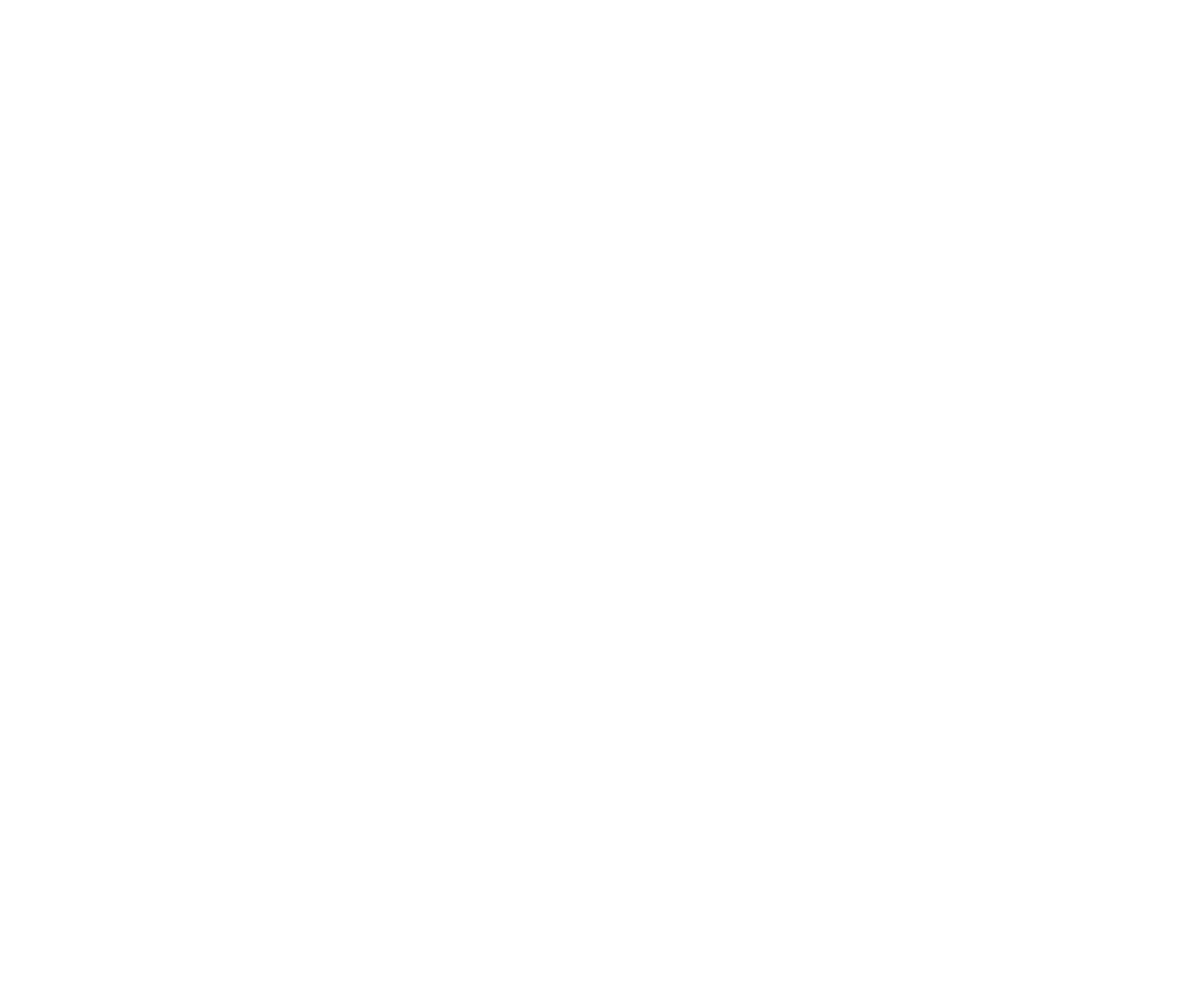
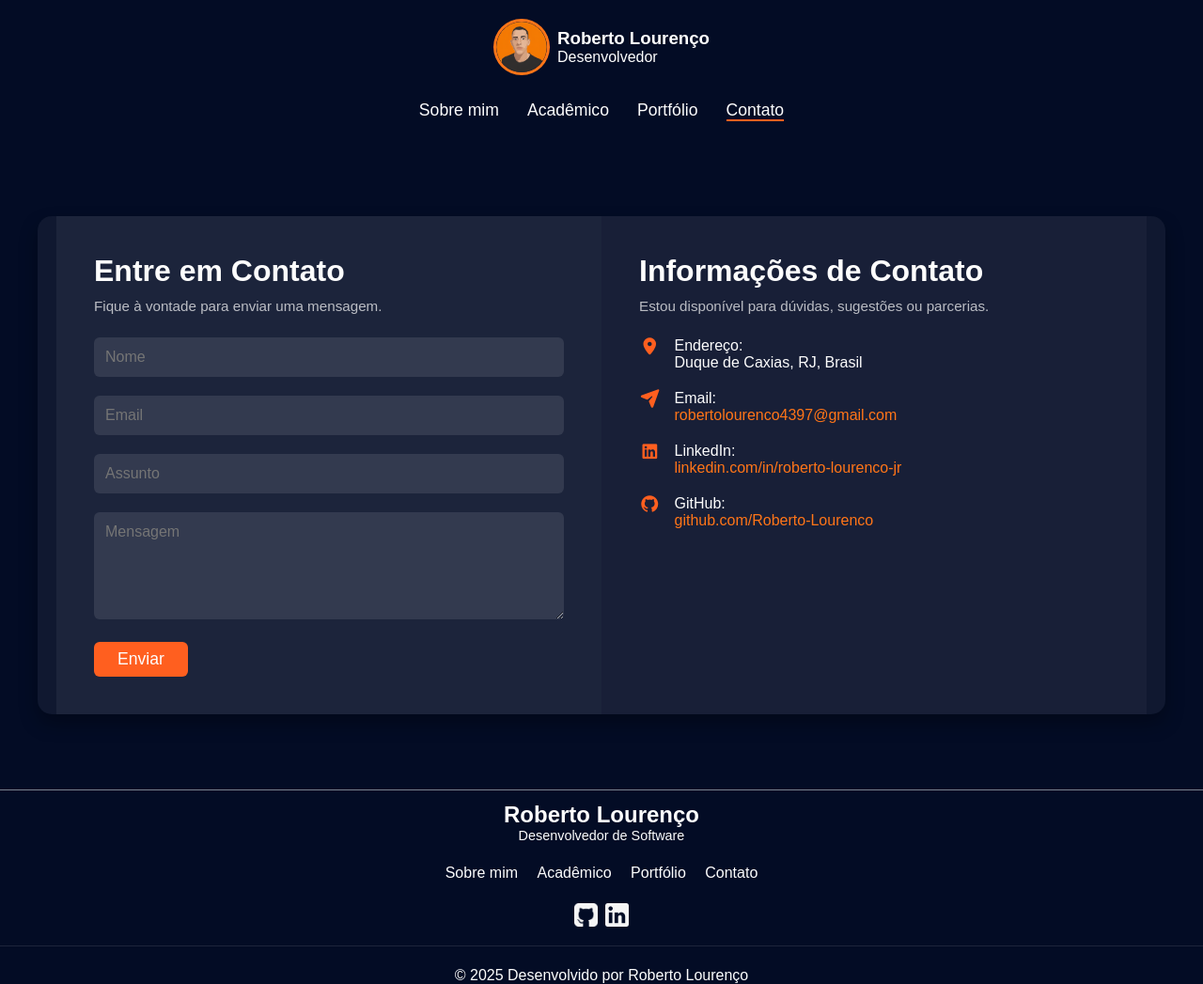
Before and after one commit to Roberto-Lourenco/portfolio, a plain HTML site: page contato.html in a window 1280 px wide. Shown: the whole page at 94% size. Before the commit the page ends 800 px from the top, so only its background shows below. Drawn offline with Linux system fonts and the light colour scheme; a web font is replaced by a local one.

Commit message:
feat/refactor: finaliza pagina contato e refatora cards da pagina academica

```diff
--- /dev/null
+++ b/assets/css/contato.css
@@ -0,0 +1,120 @@
+@import url(styles.css);
+
+/* Contact Card */
+.contact-card {
+    display: flex;
+    flex-wrap: wrap;
+    background-color: rgba(255,255,255,0.05);
+    border-radius: 15px;
+    box-shadow: 0 10px 20px rgba(0,0,0,0.3);
+    color: var(--text-color);
+    overflow: hidden;
+    margin: 80px auto;
+}
+
+.form-section, .info-section {
+    flex: 1 1 400px;
+    padding: 40px;
+}
+
+.form-section {
+    background-color: rgba(255,255,255,0.05);
+}
+
+.info-section {
+    background-color: rgba(255,255,255,0.03);
+}
+
+/* Titles */
+.title {
+    font-size: 2rem;
+    font-weight: 600;
+    color: var(--text-color);
+    margin-bottom: 10px;
+}
+
+.subtitle {
+    font-size: 0.95rem;
+    color: rgba(255,255,255,0.7);
+    margin-bottom: 25px;
+}
+
+/* Form Inputs */
+.form-group {
+    margin-bottom: 20px;
+}
+
+.form-group input[type="text"], input[type="email"], textarea {
+    width: 100%;
+    padding: 12px;
+    border: none;
+    border-radius: 6px;
+    background: rgba(255,255,255,0.1);
+    color: var(--text-color);
+    font-size: 1rem;
+    outline: none;
+    transition: box-shadow 0.3s, border 0.3s;
+}
+
+.form-group input:focus, textarea:focus {
+    box-shadow: 0 0 8px var(--highlight-color);
+    border: 1px solid var(--highlight-color);
+}
+
+.form-group textarea {
+    resize: vertical;
+    min-height: 100px;
+}
+
+/* Botão */
+.form-section button {
+    background: var(--highlight-color);
+    color: var(--text-color);
+    font-size: 1.1rem;
+    padding: 8px 25px;
+    border: none;
+    border-radius: 6px;
+    font-weight: 500;
+    cursor: pointer;
+    transition: background 0.3s, transform 0.2s;
+}
+
+.form-section button:hover {
+    background: var(--primary-color);
+    transform: translateY(-2px);
+}
+
+/* Info Section */
+.info-item {
+    display: flex;
+    align-items: flex-start;
+    margin-bottom: 20px;
+}
+
+.info-item i {
+    font-size: 18px;
+    color: var(--highlight-color);
+    margin-right: 15px;
+}
+
+.info-item .label {
+    font-weight: 500;
+    display: block;
+}
+
+/* Links */
+.info-item a {
+    color: var(--primary-color);
+    text-decoration: none;
+}
+
+.info-item a:hover {
+    color: var(--highlight-color);
+}
+
+/* Responsividade */
+@media(max-width: 900px){
+    .contact-card {
+        flex-direction: column;
+    }
+}
--- a/assets/css/styles.css
+++ b/assets/css/styles.css
@@ -231,7 +231,7 @@ ul li{
   height: 200px;
   pointer-events: none;
   border-radius: 50%;
-  background: rgb(63, 26, 175);
+  background: rgba(63, 26, 175, 0.486);
   filter: blur(200px);
   transform: translate(-50%, -50%);
   z-index: -1;
--- a/contato.html
+++ b/contato.html
@@ -0,0 +1,139 @@
+<!DOCTYPE html>
+<html lang="en">
+
+<head>
+    <meta charset="UTF-8">
+    <meta name="viewport" content="width=device-width, initial-scale=1.0">
+    <meta name="description" content="Portfólio Acadêmico de Roberto Lourenço, projetos e experiências.">
+    <meta name="author" content="Roberto">
+    <title>Contato | Roberto Lourenço</title>
+    <link rel="stylesheet" href="assets/css/contato.css">
+    <link rel="stylesheet" href="https://cdnjs.cloudflare.com/ajax/libs/font-awesome/7.0.0/css/all.min.css" integrity="sha512-DxV+EoADOkOygM4IR9yXP8Sb2qwgidEmeqAEmDKIOfPRQZOWbXCzLC6vjbZyy0vPisbH2SyW27+ddLVCN+OMzQ==" crossorigin="anonymous" referrerpolicy="no-referrer" />
+</head>
+
+<body>
+    <header id="header_top">
+        <div class="logo">
+            <img src="assets/img/avatarperfilgemini.png" alt="Avatar com a foto cartoonizada de Roberto Lourenço">
+            <div class="text-logo">
+                <h3>Roberto Lourenço</h3>
+                <p>Desenvolvedor</p>
+            </div>
+        </div>
+        <!-- Menu desktop -->
+        <nav id="nav_top">
+            <ul>
+                <li><a href="index.html">Sobre mim</a></li>
+                <li><a href="academico.html">Acadêmico</a></li>
+                <li><a href="portfolio.html">Portfólio</a></li>
+                <li><a href="contato.html" class="active">Contato</a></li>
+            </ul>
+        </nav>
+
+        <!-- Botão hamburger -->
+        <button class="nav-toggle" aria-label="Abrir menu" aria-expanded="false" aria-controls="mobile-menu">
+            <span class="hamburger" aria-hidden="true"></span>
+        </button>
+
+        <!-- Menu mobile -->
+        <nav id="mobile-menu" class="mobile-nav" aria-hidden="true">
+            <ul>
+                <li><a href="index.html">Sobre mim</a></li>
+                <li><a href="academico.html">Acadêmico</a></li>
+                <li><a href="portfolio.html">Portfólio</a></li>
+                <li><a href="contato.html" class="active">Contato</a></li>
+            </ul>
+        </nav>
+
+    </header>
+
+    <main class="contact">
+        <section class="contact-card container">
+            <!-- Formulário -->
+            <div class="form-section">
+                <h2 class="title">Entre em Contato</h2>
+                <p class="subtitle">Fique à vontade para enviar uma mensagem.</p>
+                <form action="#" method="POST">
+                    <div class="form-group">
+                        <input type="text" name="name" placeholder="Nome" required>
+                    </div>
+                    <div class="form-group">
+                        <input type="email" name="email" placeholder="Email" required>
+                    </div>
+                    <div class="form-group">
+                        <input type="text" name="subject" placeholder="Assunto">
+                    </div>
+                    <div class="form-group">
+                        <textarea name="message" placeholder="Mensagem" rows="5" required></textarea>
+                    </div>
+                    <button type="submit" class="btn-submit">Enviar</button>
+                </form>
+            </div>
+
+            <!-- Informações de Contato -->
+            <div class="info-section">
+                <h2 class="title">Informações de Contato</h2>
+                <p class="subtitle">Estou disponível para dúvidas, sugestões ou parcerias.</p>
+
+                <div class="info-item">
+                    <i class="fas fa-map-marker-alt"></i>
+                    <p>
+                        <span class="label">Endereço:</span> Duque de Caxias, RJ, Brasil
+                    </p>
+                </div>
+
+                <div class="info-item">
+                    <i class="fas fa-paper-plane"></i>
+                    <p>
+                        <span class="label">Email:</span> <a href="mailto:">robertolourenco4397@gmail.com</a>
+                    </p>
+                </div>
+
+                <div class="info-item">
+                    <i class="fab fa-linkedin"></i>
+                    <p>
+                        <span class="label">LinkedIn:</span> <a target="_blank" href="https://www.linkedin.com/in/roberto-lourenco-jr/">linkedin.com/in/roberto-lourenco-jr</a>
+                    </p>
+                </div>
+
+                <div class="info-item">
+                    <i class="fab fa-github"></i>
+                    <p>
+                        <span class="label">GitHub:</span> <a target="_blank" href="https://github.com/Roberto-Lourenco">github.com/Roberto-Lourenco</a>
+                    </p>
+                </div>
+            </div>
+        </section>
+    </main>
+
+
+    <footer class="footer">
+        <section class="footer_content">
+            <div class="name_and_job">
+                <h2>Roberto Lourenço</h2>
+                <p>Desenvolvedor de Software</p>
+            </div>
+            <div class="footer_menu">
+                <ul>
+                    <li><a href="index.html">Sobre mim</a></li>
+                    <li><a href="academico.html">Acadêmico</a></li>
+                    <li><a href="portfolio.html">Portfólio</a></li>
+                    <li><a href="contato.html">Contato</a></li>
+                </ul>
+            </div>
+            <div class="footer_socials">
+                <a href=""><img src="assets/img/icons/footer_github.png" alt="Github Logo" width="25px"></a>
+                <a href=""><img src="assets/img/icons/footer_linkedin.png" alt="Linkedin Logo" width="25px"></a>
+            </div>
+        </section>
+        <div class="copyright">
+            <p>© 2025 Desenvolvido por Roberto Lourenço</p>
+        </div>
+    </footer>
+
+    <script src="assets/js/script.js"></script>
+    <script src="assets/js/contato.js"></script>
+
+</body>
+
+</html>
```
Also changed, not shown: academico.html (+78 -26 lines), assets/css/academico.css (+116 -35 lines), index.html (+3 -3 lines), portfolio.html (+3 -3 lines), assets/img/avatarperfil.png (deleted), 6 other files.
